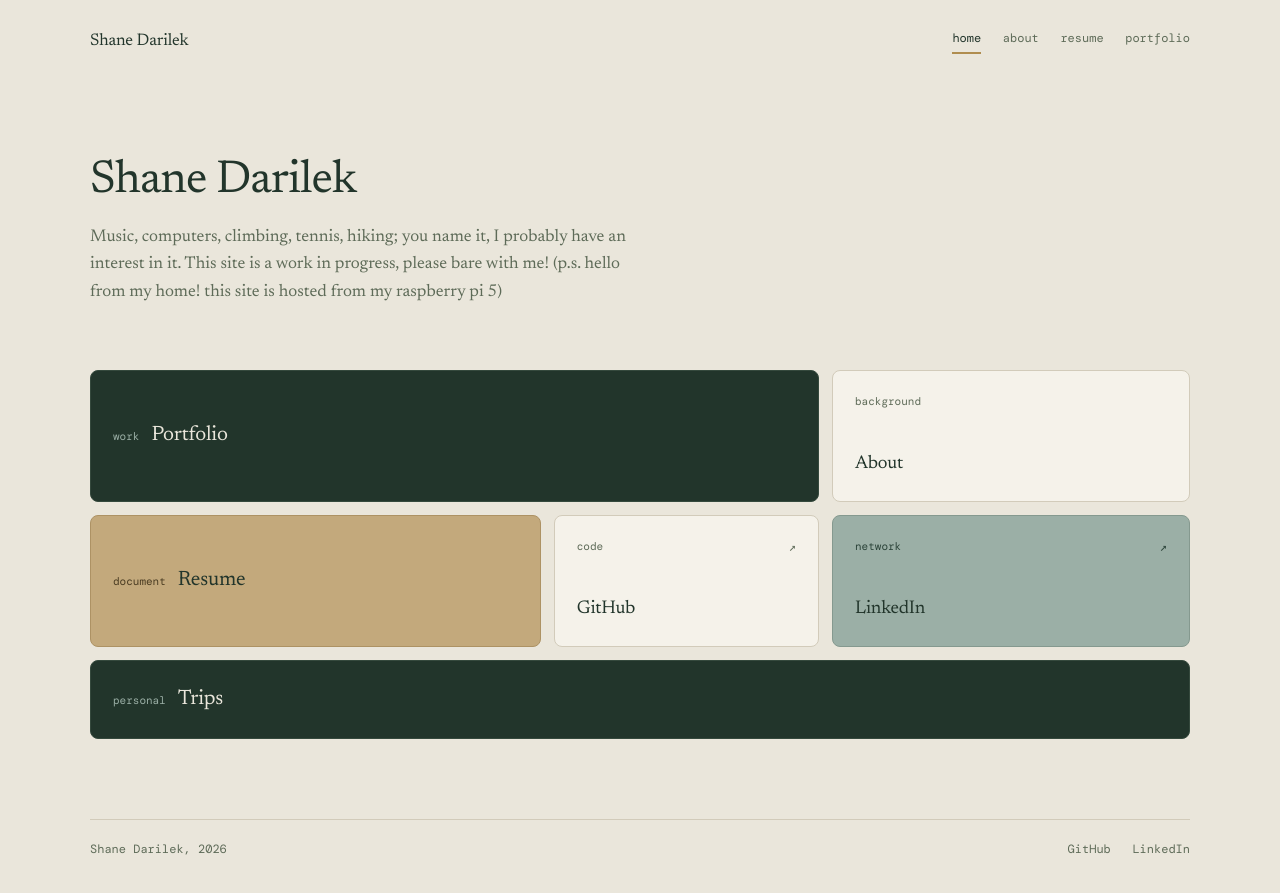
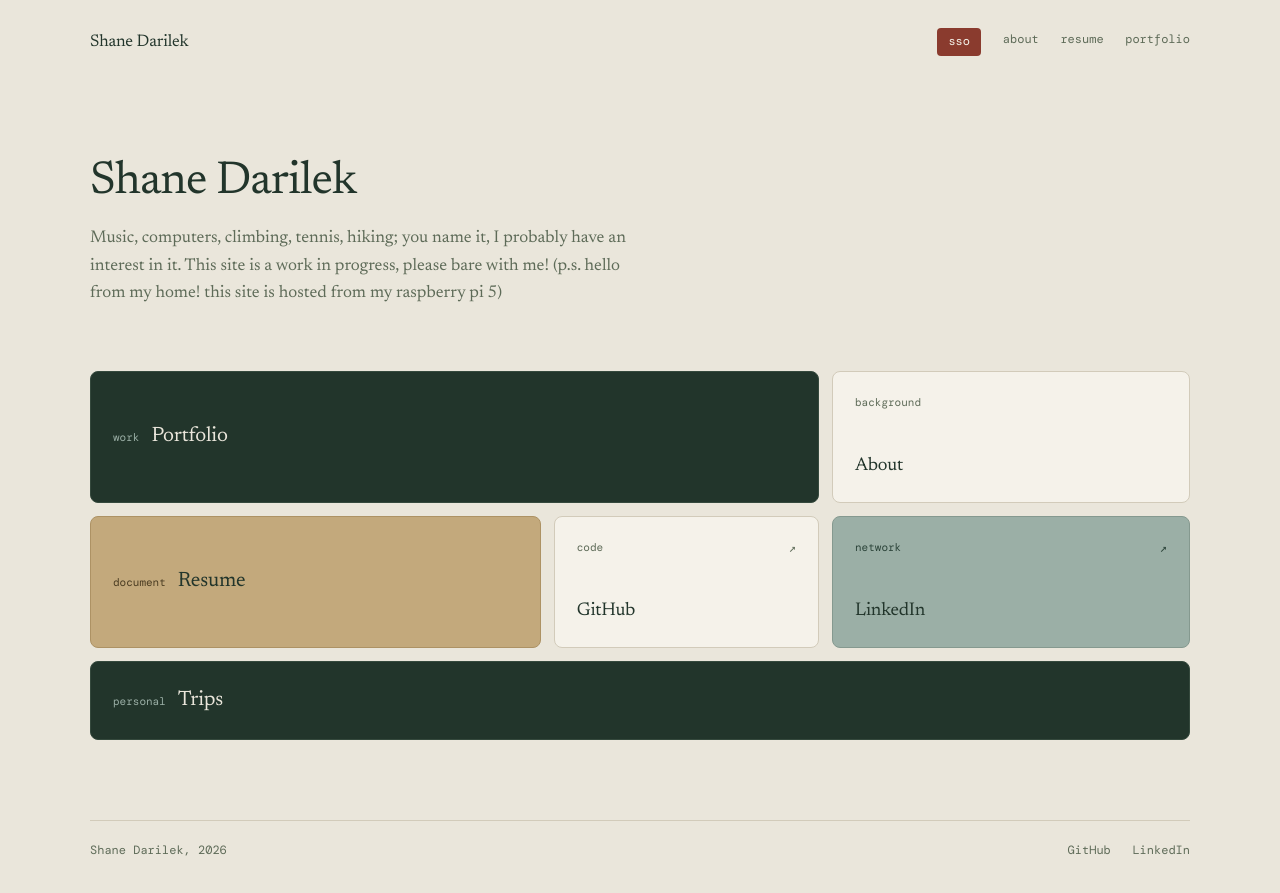
Before and after one commit to wsehsatnoen/personal-site, a Next.js app: page / in a window 1280 px wide. Built offline with nearby package versions, Linux system fonts and the light colour scheme; a web font is replaced by a local one.

Commit message:
added sso nav

```diff
--- a/src/app/globals.css
+++ b/src/app/globals.css
@@ -10,6 +10,11 @@
   --sage: #9bafa6;
   --camel: #c3a97c;
   --brass: #b08d4f;
+
+  /* Iron oxide. Deep and brown rather than orange, so it sits with brass
+     and camel instead of turning the linen ground terracotta. */
+  --oxide: #8a3b2e;
+  --oxide-deep: #6f2f24;
 
   /* Olive has three jobs and three values so every one of them stays
      legible: a mark, a filled surface, and text on a light ground. */
@@ -135,6 +140,7 @@ main {
 
 .nav {
   display: flex;
+  align-items: center;
   gap: 1.35rem;
   font-family: var(--font-mono);
   font-size: 0.75rem;
@@ -154,6 +160,21 @@ main {
 .nav a[aria-current='page'] {
   color: var(--forest);
   border-bottom-color: var(--brass);
+}
+
+/* A nav item that leaves the site entirely, rather than being one of its
+   pages. Oxide keeps olive free to mean what it means everywhere else. */
+.nav a.nav__cta {
+  color: var(--chalk);
+  background: var(--oxide);
+  border-bottom: 0;
+  border-radius: var(--radius-control);
+  padding: 0.28rem 0.7rem;
+}
+
+.nav a.nav__cta:hover {
+  color: var(--chalk);
+  background: var(--oxide-deep);
 }
 
 .site-footer {
--- a/src/components/SiteHeader.tsx
+++ b/src/components/SiteHeader.tsx
@@ -3,11 +3,18 @@
 import Link from 'next/link';
 import { usePathname } from 'next/navigation';
 
-const NAV = [
-  { href: '/', label: 'home' },
+type NavItem = {
+  href: string;
+  label: string;
+  external?: boolean;
+  cta?: boolean;
+};
+
+const NAV: NavItem[] = [
+  { href: 'https://sso.wsehsatnoen.xyz', label: 'sso', external: true, cta: true },
   { href: '/about', label: 'about' },
-  { href: '/resume', label: 'resume'},
-  { href: '/portfolio', label: 'portfolio' }
+  { href: '/resume', label: 'resume' },
+  { href: '/portfolio', label: 'portfolio' },
 ];
 
 export default function SiteHeader({ name }: { name: string }) {
@@ -19,10 +26,32 @@ export default function SiteHeader({ name }: { name: string }) {
         {name}
       </Link>
       <nav className="nav" aria-label="Primary">
-        {NAV.map(({ href, label }) => {
-          const active = href === '/' ? pathname === '/' : pathname.startsWith(href);
+        {NAV.map(({ href, label, external, cta }) => {
+          const className = cta ? 'nav__cta' : undefined;
+
+          if (external) {
+            return (
+              <a
+                key={href}
+                href={href}
+                className={className}
+                target="_blank"
+                rel="noreferrer noopener"
+              >
+                {label}
+              </a>
+            );
+          }
+
+          const active = pathname === href || pathname.startsWith(`${href}/`);
+
           return (
-            <Link key={href} href={href} aria-current={active ? 'page' : undefined}>
+            <Link
+              key={href}
+              href={href}
+              className={className}
+              aria-current={active ? 'page' : undefined}
+            >
               {label}
             </Link>
           );
```
